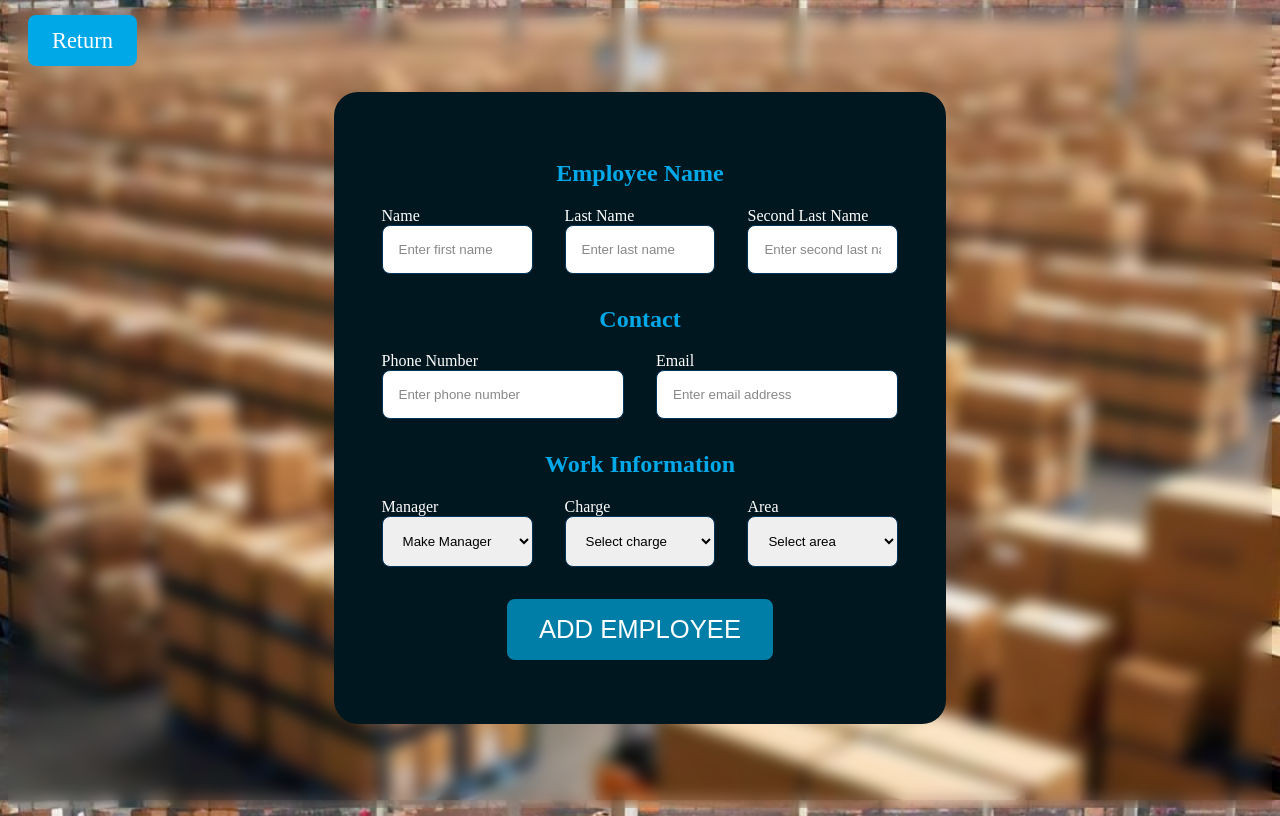
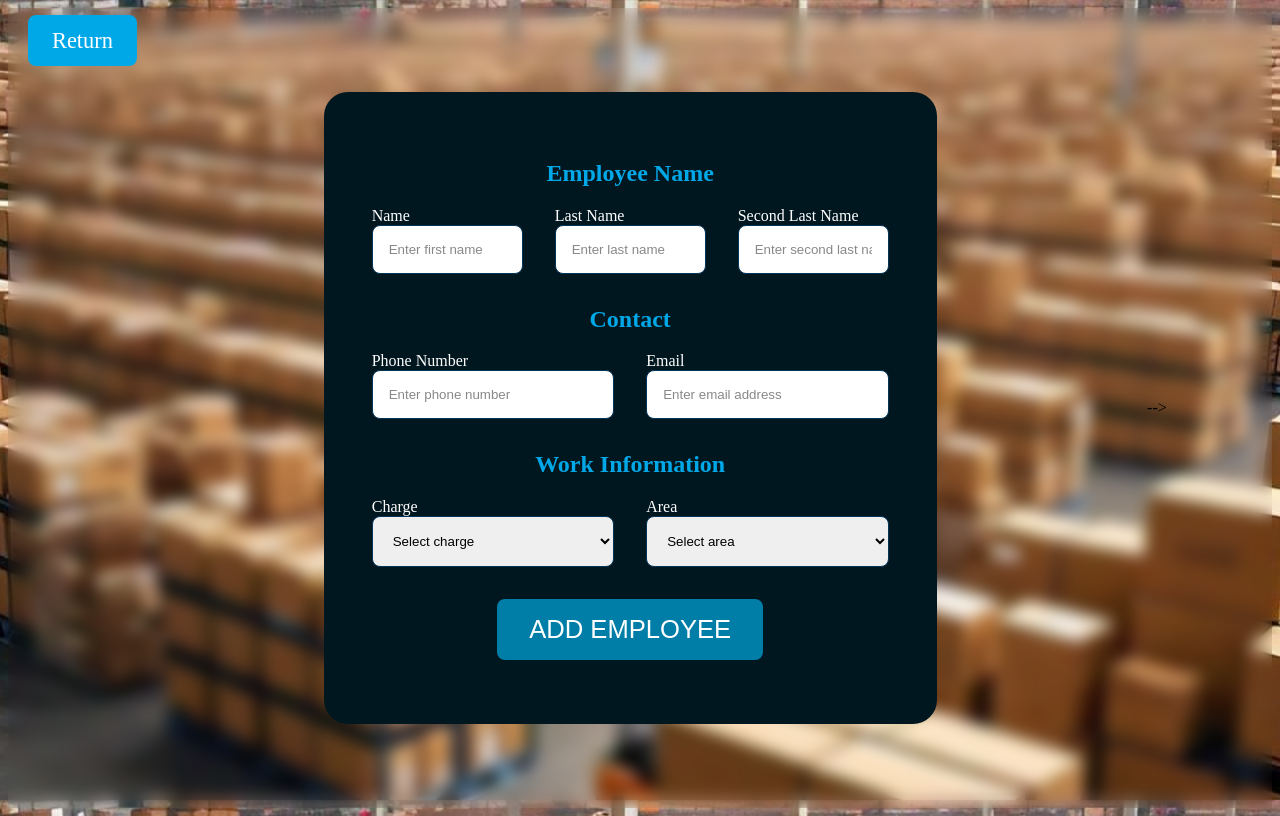
Before and after one commit to Tactic-Potato/BestViders-Purchase-System, a PHP site: page /PeliculasPato/employees/createEmployee.php in a window 1280 px wide. Run offline with PHP 8.4, Linux system fonts and the light colour scheme; tables that the repository leaves empty hold one stand-in row (values such as "Sample post").

Commit message:
add employee

```diff
--- a/employees/createEmployee.php
+++ b/employees/createEmployee.php
@@ -18,25 +18,35 @@
     $surName = $_POST['surName'];
     $numTel = $_POST['numTel'];
     $email = $_POST['email'];
-    $manager = $_POST['manager'] ?? NULL; // Permitir nulo en el manager
     $charge = $_POST['charge'];
     $area = $_POST['area'];
 
-    $insert_query = "INSERT INTO employee (firstName, lastName, surname, numTel, email, manager, charge, area)
-                    VALUES ('$firstName', '$lastName', '$surName', '$numTel', '$email', NULLIF('$manager', ''), '$charge', '$area')";
+    // Usar el procedimiento almacenado
+    $stmt = mysqli_prepare($db, "CALL Sp_RegistrarEmpleado(?, ?, ?, ?, ?, ?, ?)");
 
-    if (mysqli_query($db, $insert_query)) {
+    if (!$stmt) {
+        die('Error preparando la consulta: ' . mysqli_error($db));
+    }
+
+    // Vincular parámetros al procedimiento
+    mysqli_stmt_bind_param($stmt, 'sssssss', $firstName, $lastName, $surName, $numTel, $email, $charge, $area);
+
+    // Ejecutar el procedimiento
+    if (mysqli_stmt_execute($stmt)) {
         echo "<script>
                 alert('Registro exitoso');
                 if (confirm('¿Deseas realizar otro registro?')) {
                     document.getElementById('employeeForm').reset();
                 } else {
-                    window.location.href = 'rhindex.php';
+                    window.location.href = '../index.php';
                 }
             </script>";
     } else {
-        echo "Error: " . mysqli_error($db);
+        echo "Error: " . mysqli_stmt_error($stmt);
     }
+
+    // Cerrar el statement
+    mysqli_stmt_close($stmt);
 }
 ?>
 <head>
@@ -79,17 +89,6 @@
             <h2>Work Information</h2>
             <div class="row">
                 <div class="form-group">
-                    <label>Manager</label>
-                    <select name="manager" id="manager">
-                        <option value="">Make Manager</option> <!-- Esta opción insertará un valor NULL en el campo 'manager' -->
-                        <?php while($manager = mysqli_fetch_assoc($managers)): ?>
-                            <option value="<?php echo $manager['num']; ?>">
-                                <?php echo $manager['num'] . " " . $manager['firstName']; ?>
-                            </option>
-                        <?php endwhile; ?>
-                    </select>
-                </div>
-                <div class="form-group">
                     <label>Charge</label>
                     <select name="charge" id="charge" required>
                         <option value="" disabled selected>Select charge</option>
@@ -115,3 +114,18 @@
         </form>
     </div>
 </section>
+
+<!--
+<div class="form-group">
+                    <label>Manager</label>
+                    <select name="manager" id="manager">
+                        <option value="">Make Manager</option> <!-- Esta opción insertará un valor NULL en el campo 'manager' -->
+                        <!-- <?php while($manager = mysqli_fetch_assoc($managers)): ?> -->
+                            <!-- <option value="<?php echo $manager['num']; ?>"> -->
+                                <!-- <?php echo $manager['num'] . " " . $manager['firstName']; ?> -->
+                            <!-- </option> -->
+                        <!-- <?php endwhile; ?> -->
+                    <!-- </select> -->
+                <!-- </div> -->
+
+-->
```
